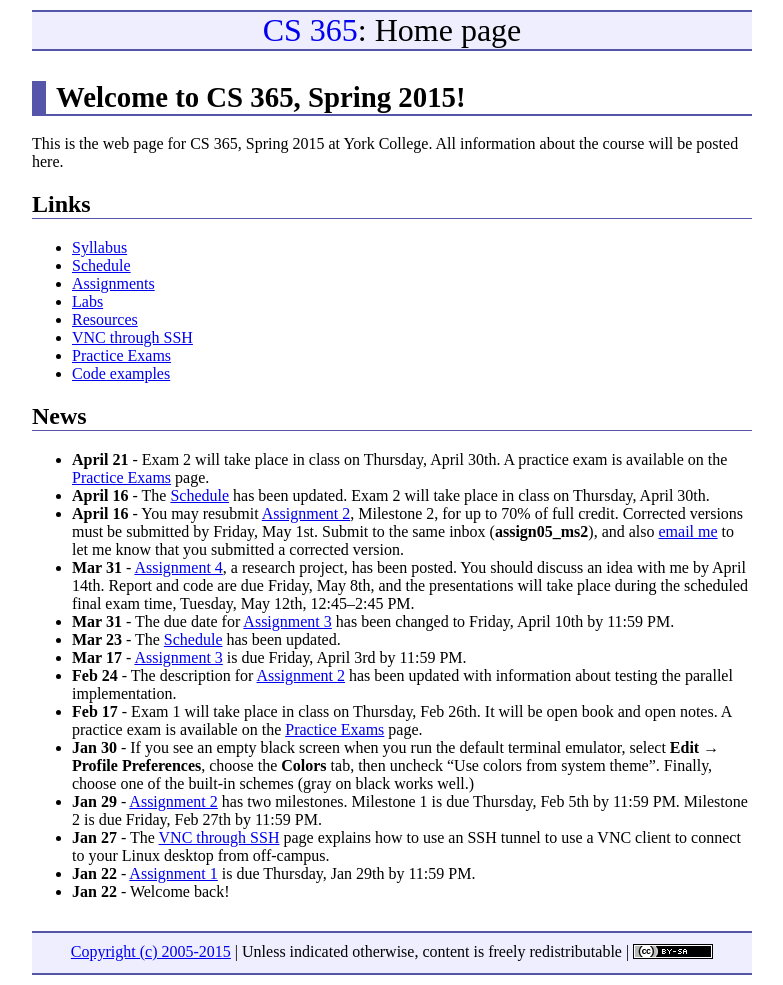
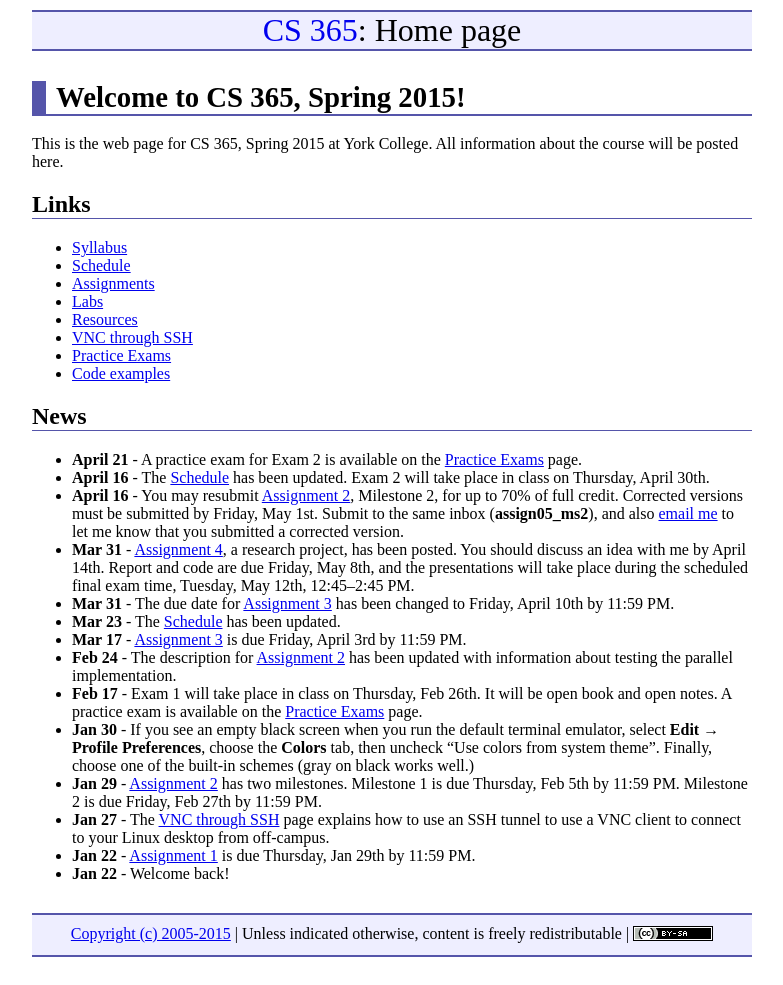
Before and after one commit to ycpcs/cs365-spring2015, a Jekyll site: the page built from index.md, in a window 1280 px wide. Shown: the whole page, without its empty margins (248-1031 px from the left). Built offline with Jekyll 4.4.1, drawn with Linux system fonts in a browser that asks for light colours; Markdown is read by kramdown in place of the engine named in the settings.

Commit message:
avoid redundancy

```diff
--- a/index.md
+++ b/index.md
@@ -20,7 +20,7 @@ This is the web page for CS 365, Spring 2015 at York College.  All information a
 
 ## News
 
-* **April 21** - Exam 2 will take place in class on Thursday, April 30th.  A practice exam is available on the [Practice Exams](practice/index.html) page.
+* **April 21** - A practice exam for Exam 2 is available on the [Practice Exams](practice/index.html) page.
 * **April 16** - The [Schedule](schedule.html) has been updated.  Exam 2 will take place in class on Thursday, April 30th.
 * **April 16** - You may resubmit [Assignment 2](assign/assign02.html), Milestone 2, for up to 70% of full credit.  Corrected versions must be submitted by Friday, May 1st.  Submit to the same inbox (**assign05\_ms2**), and also [email me](mailto:dhovemey@ycp.edu) to let me know that you submitted a corrected version.
 * **Mar 31** - [Assignment 4](assign/assign04.html), a research project, has been posted.  You should discuss an idea with me by April 14th.  Report and code are due Friday, May 8th, and the presentations will take place during the scheduled final exam time, Tuesday, May 12th, 12:45&ndash;2:45 PM.
```
